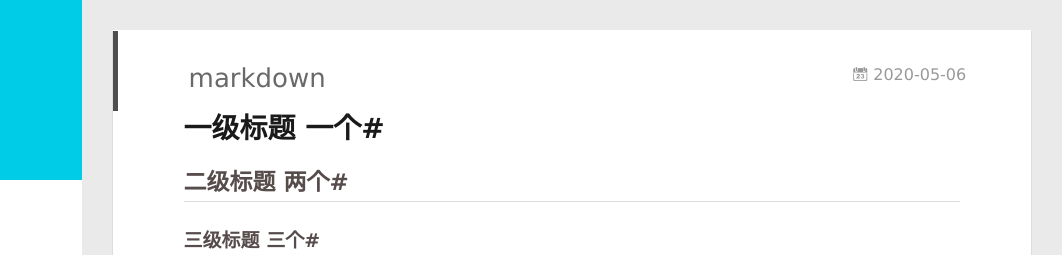
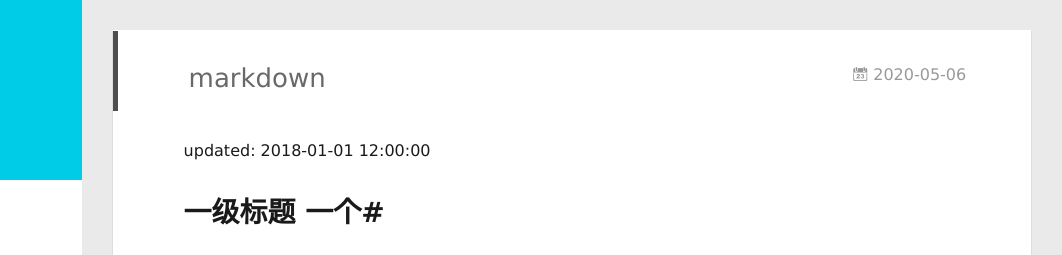
Before and after one commit to Wjixu/Wjixu.github.io, a plain HTML site: page 2020/05/06/markdown/index.html in a window 1280 px wide. Shown: the top 255 px of the page, 218-1280 px from the left. Drawn offline with Linux system fonts and the light colour scheme.

Commit message:
Site updated: 2020-05-08 23:21:34

```diff
--- a/2020/05/06/markdown/index.html
+++ b/2020/05/06/markdown/index.html
@@ -10,15 +10,15 @@
   <meta name="generator" content="hexo-theme-yilia-plus">
   <meta name="viewport" content="width=device-width, initial-scale=1, maximum-scale=1">
 
-  <meta name="description" content="一级标题 一个#二级标题 两个#三级标题 三个#1.转义符号用 　\ \ # * &gt;等符号原样显示2.加粗用** 包起来 哈哈3.空格需要转成全角才能打出　shift+space4.换行需要在半角模式下敲两个空格5.斜体字需要左右分别用一个* *6. 不敲双空格换行 可以&lt; br&#x2F; &gt; 中间不加空格然后敲两个回车 换行7.插件快捷键 alt+m 调出在浏览器中预览 保存后会自动刷">
+  <meta name="description" content="updated: 2018-01-01 12:00:00 一级标题 一个#二级标题 两个#三级标题 三个#1.转义符号用 　\ \ # * &gt;等符号原样显示2.加粗用** 包起来 哈哈3.空格需要转成全角才能打出　shift+space4.换行需要在半角模式下敲两个空格5.斜体字需要左右分别用一个* *6. 不敲双空格换行 可以&lt; br&#x2F; &gt; 中间不加空格然后敲两个回车 换行7.">
 <meta property="og:type" content="article">
 <meta property="og:title" content="markdown">
 <meta property="og:url" content="http://yoursite.com/2020/05/06/markdown/index.html">
 <meta property="og:site_name" content="Life Combo">
-<meta property="og:description" content="一级标题 一个#二级标题 两个#三级标题 三个#1.转义符号用 　\ \ # * &gt;等符号原样显示2.加粗用** 包起来 哈哈3.空格需要转成全角才能打出　shift+space4.换行需要在半角模式下敲两个空格5.斜体字需要左右分别用一个* *6. 不敲双空格换行 可以&lt; br&#x2F; &gt; 中间不加空格然后敲两个回车 换行7.插件快捷键 alt+m 调出在浏览器中预览 保存后会自动刷">
+<meta property="og:description" content="updated: 2018-01-01 12:00:00 一级标题 一个#二级标题 两个#三级标题 三个#1.转义符号用 　\ \ # * &gt;等符号原样显示2.加粗用** 包起来 哈哈3.空格需要转成全角才能打出　shift+space4.换行需要在半角模式下敲两个空格5.斜体字需要左右分别用一个* *6. 不敲双空格换行 可以&lt; br&#x2F; &gt; 中间不加空格然后敲两个回车 换行7.">
 <meta property="og:locale" content="en_US">
 <meta property="article:published_time" content="2020-05-06T11:54:25.710Z">
-<meta property="article:modified_time" content="2020-05-06T12:26:36.086Z">
+<meta property="article:modified_time" content="2020-05-08T15:21:24.088Z">
 <meta property="article:author" content="jixu">
 <meta name="twitter:card" content="summary">
 
@@ -169,7 +169,8 @@
 
   <div class="article-entry" itemprop="articleBody">
 
-    <h1 id="一级标题-一个"><a href="#一级标题-一个" class="headerlink" title="一级标题 一个#"></a>一级标题 一个#</h1><h2 id="二级标题-两个"><a href="#二级标题-两个" class="headerlink" title="二级标题 两个#"></a>二级标题 两个#</h2><h3 id="三级标题-三个"><a href="#三级标题-三个" class="headerlink" title="三级标题 三个#"></a>三级标题 三个#</h3><p>1.转义符号用 　\ \ # * &gt;等符号原样显示<br>2.加粗用** 包起来 <strong>哈哈</strong><br>3.空格需要转成全角才能打出　shift+space<br>4.换行需要在半角模式下敲两个空格<br>5.斜体字需要左右分别用一个* *<br>6.<br><br/> 不敲双空格换行 可以&lt; br/ &gt; 中间不加空格然后敲两个回车</p>
+    <p>updated: 2018-01-01 12:00:00</p>
+<h1 id="一级标题-一个"><a href="#一级标题-一个" class="headerlink" title="一级标题 一个#"></a>一级标题 一个#</h1><h2 id="二级标题-两个"><a href="#二级标题-两个" class="headerlink" title="二级标题 两个#"></a>二级标题 两个#</h2><h3 id="三级标题-三个"><a href="#三级标题-三个" class="headerlink" title="三级标题 三个#"></a>三级标题 三个#</h3><p>1.转义符号用 　\ \ # * &gt;等符号原样显示<br>2.加粗用** 包起来 <strong>哈哈</strong><br>3.空格需要转成全角才能打出　shift+space<br>4.换行需要在半角模式下敲两个空格<br>5.斜体字需要左右分别用一个* *<br>6.<br><br/> 不敲双空格换行 可以&lt; br/ &gt; 中间不加空格然后敲两个回车</p>
 <p>换行<br><br/><br>7.插件快捷键 alt+m 调出在浏览器中预览 保存后会自动刷新</p>
 
 
```
Also changed, not shown: index.html (+2 -1 lines).
